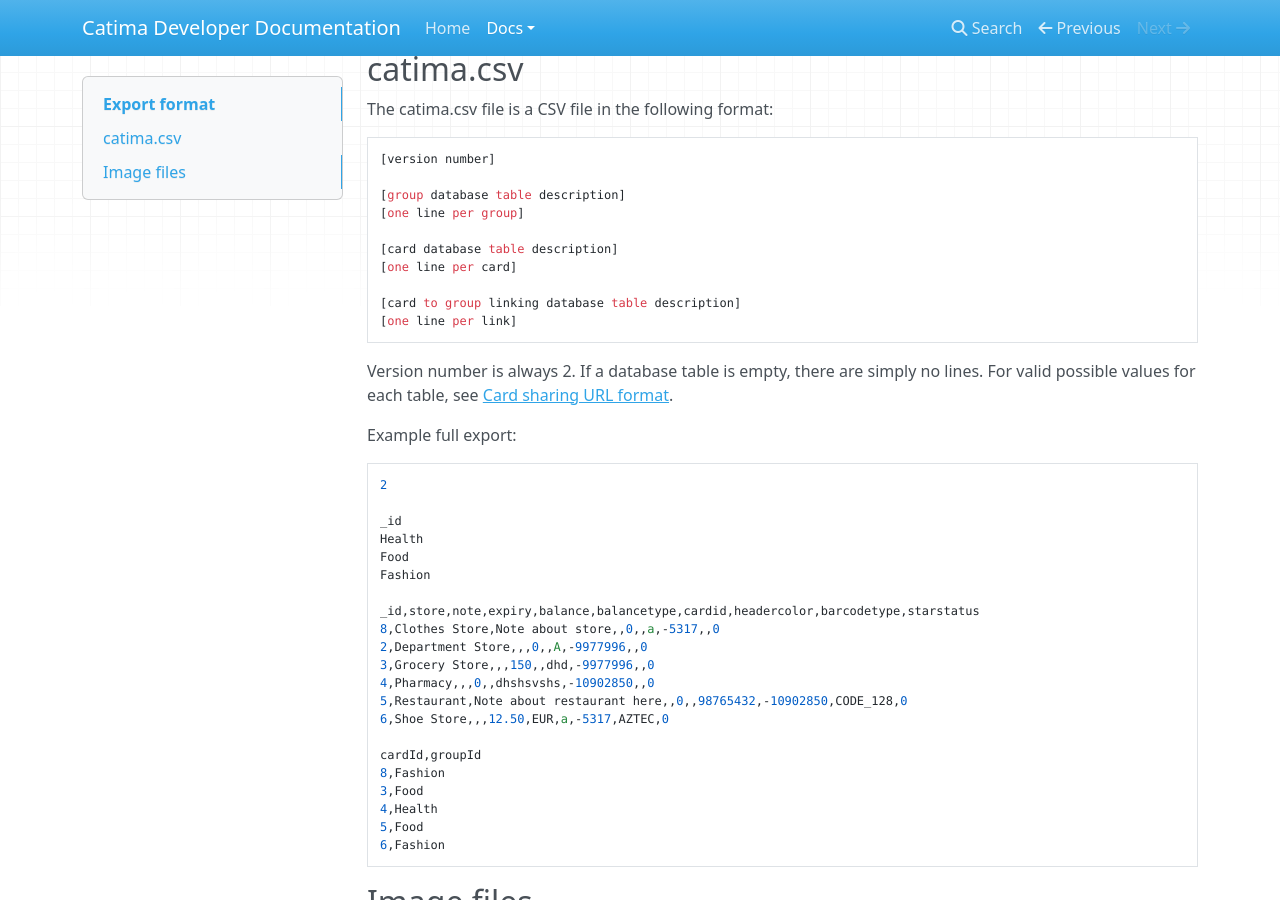
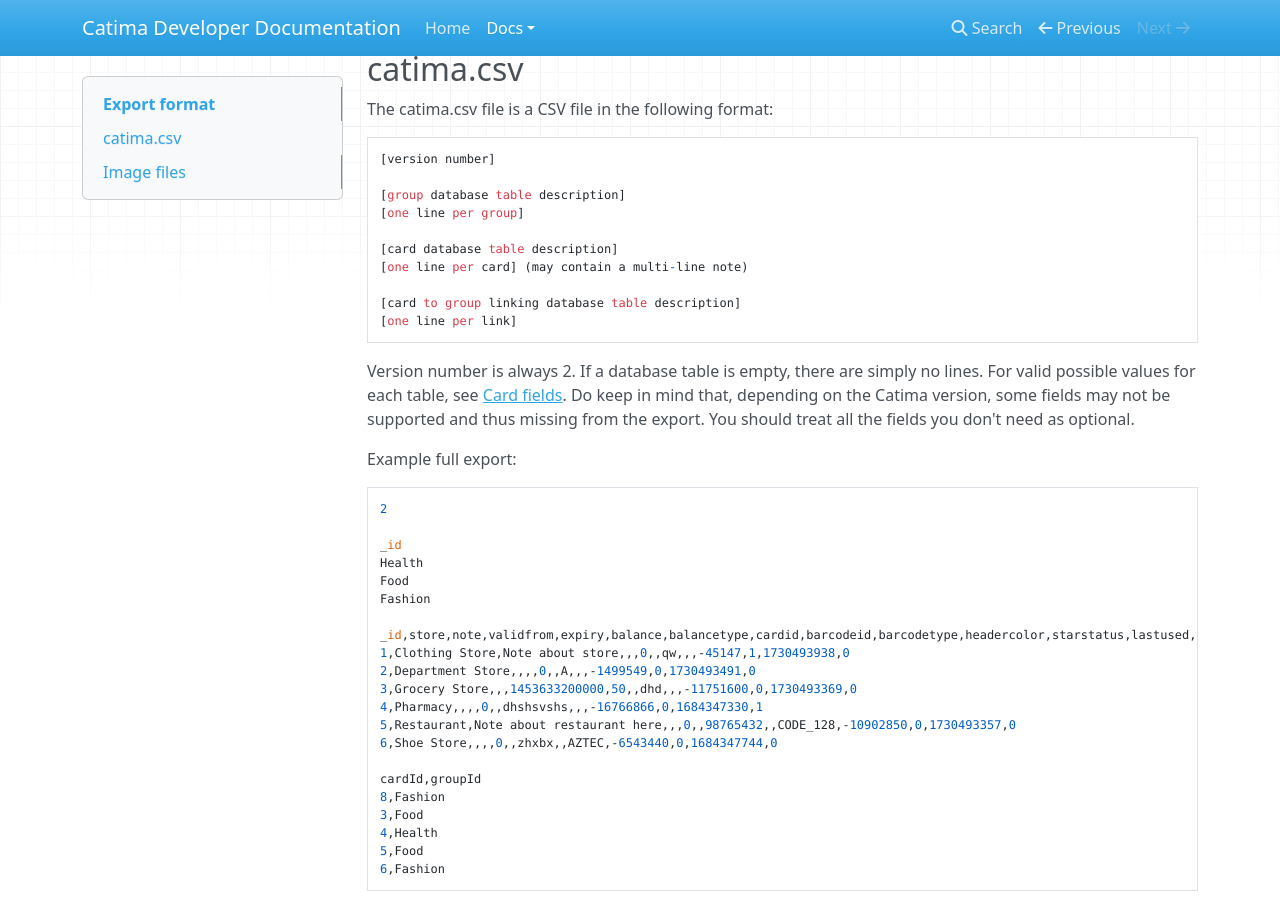
Before and after one commit to CatimaLoyalty/Docs, an MkDocs documentation site: the page built from docs/docs/export_format.md, in a window 1280 px wide and 900 px high, scrolled down 292 px. Built offline with MkDocs 1.6.1, drawn with Linux system fonts in a browser that asks for light colours; nearby versions of some CDN libraries.

Commit message:
Update docs

````diff
--- a/docs/docs/export_format.md
+++ b/docs/docs/export_format.md
@@ -19,13 +19,13 @@ The catima.csv file is a CSV file in the following format:
 [one line per group]
 
 [card database table description]
-[one line per card]
+[one line per card] (may contain a multi-line note)
 
 [card to group linking database table description]
 [one line per link]
 ```
 
-Version number is always 2. If a database table is empty, there are simply no lines. For valid possible values for each table, see [Card sharing URL format](../card_sharing_url_format).
+Version number is always 2. If a database table is empty, there are simply no lines. For valid possible values for each table, see [Card fields](../card_fields). Do keep in mind that, depending on the Catima version, some fields may not be supported and thus missing from the export. You should treat all the fields you don't need as optional.
 
 Example full export:
 ```
@@ -36,13 +36,13 @@ Health
 Food
 Fashion
 
-_id,store,note,expiry,balance,balancetype,cardid,headercolor,barcodetype,starstatus
-8,Clothes Store,Note about store,,0,,a,-5317,,0
-2,Department Store,,,0,,A,-9977996,,0
-3,Grocery Store,,,150,,dhd,-9977996,,0
-4,Pharmacy,,,0,,dhshsvshs,-10902850,,0
-5,Restaurant,Note about restaurant here,,0,,98765432,-10902850,CODE_128,0
-6,Shoe Store,,,12.50,EUR,a,-5317,AZTEC,0
+_id,store,note,validfrom,expiry,balance,balancetype,cardid,barcodeid,barcodetype,headercolor,starstatus,lastused,archive
+1,Clothing Store,Note about store,,,0,,qw,,,-45147,1,1730493938,0
+2,Department Store,,,,0,,A,,,-1499549,0,1730493491,0
+3,Grocery Store,,,1453633200000,50,,dhd,,,-11751600,0,1730493369,0
+4,Pharmacy,,,,0,,dhshsvshs,,,-16766866,0,1684347330,1
+5,Restaurant,Note about restaurant here,,,0,,98765432,,CODE_128,-10902850,0,1730493357,0
+6,Shoe Store,,,,0,,zhxbx,,AZTEC,-6543440,0,1684347744,0
 
 cardId,groupId
 8,Fashion
````
Also changed, not shown: docs/docs/card_fields.md (added, +21 -0 lines), docs/docs/card_sharing_url_format.md (+1 -13 lines).
